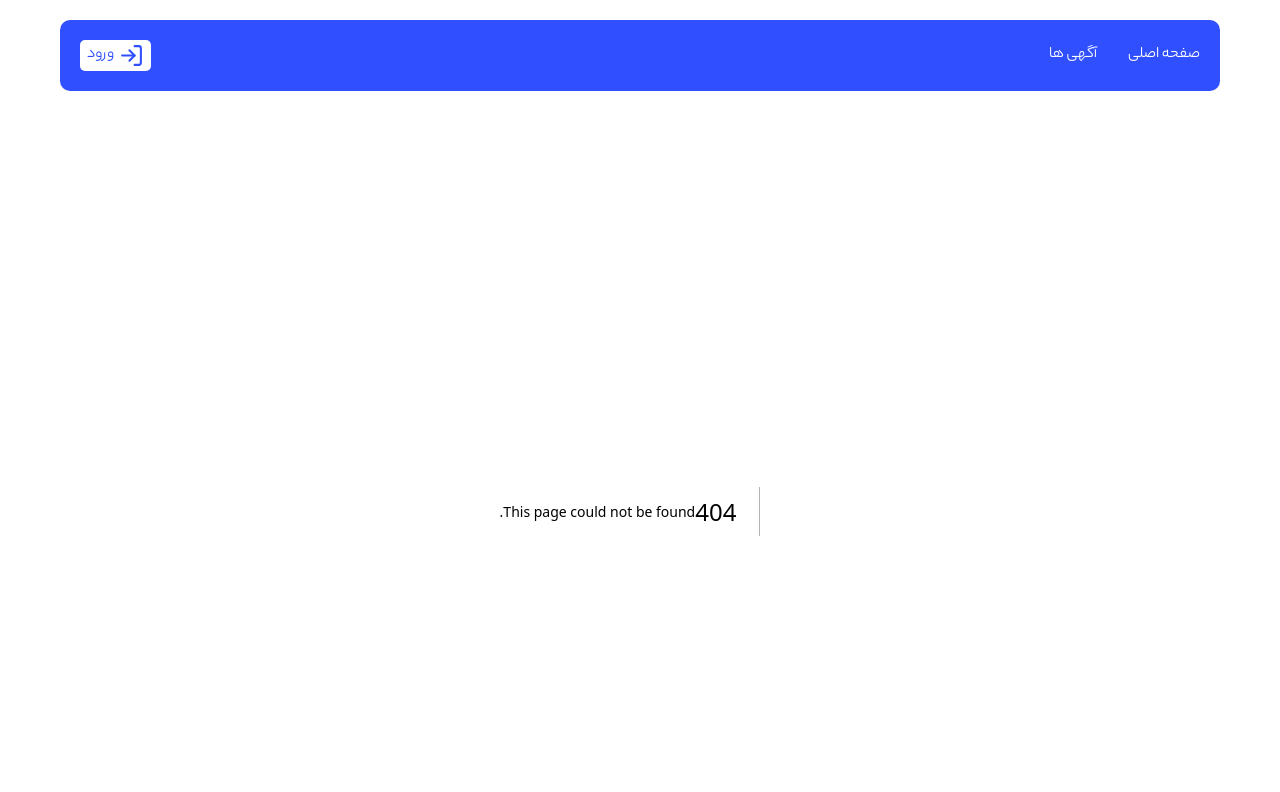
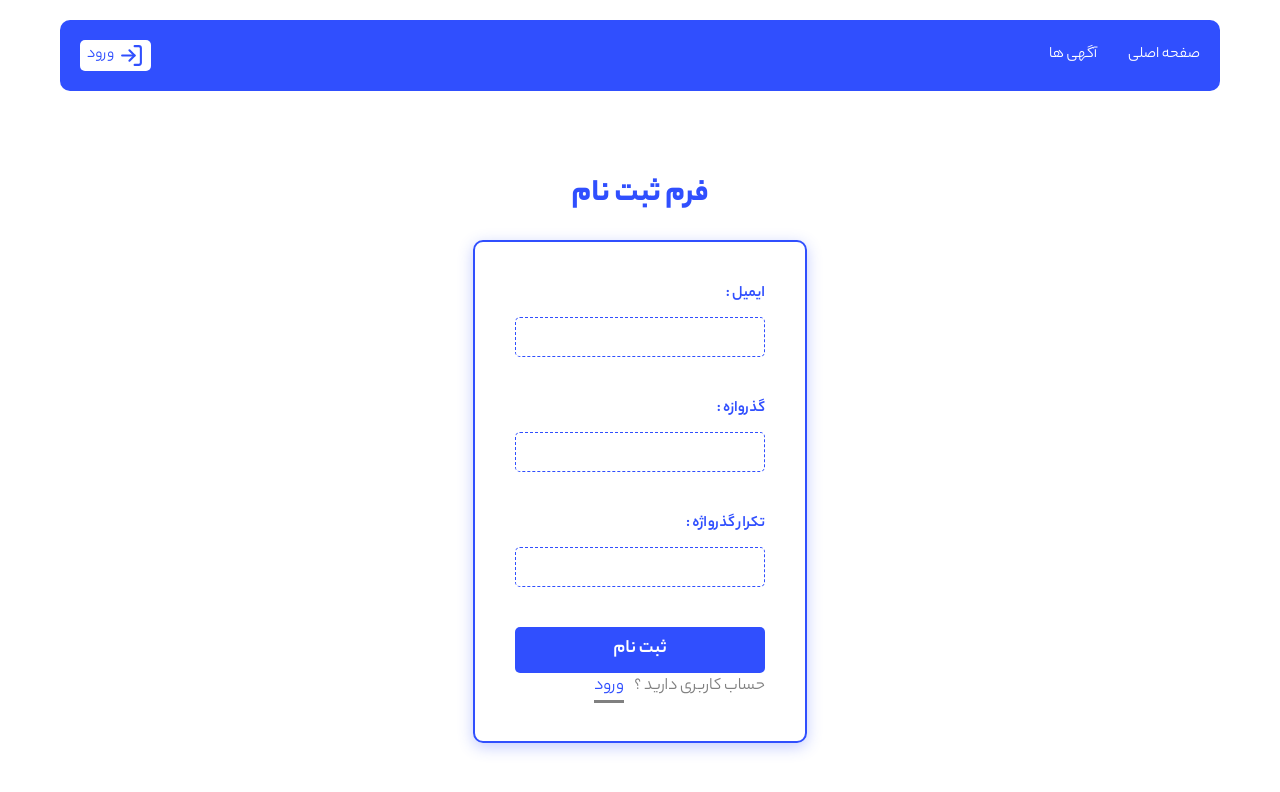
Before and after one commit to yosef-rrezaie/Amlak, a Next.js app: page /signup in a window 1280 px wide. Before the commit this address had no page. Shown: the top 792 px of the page. Built offline with nearby package versions, Linux system fonts and the light colour scheme.

Commit message:
develope loginPage form

```diff
--- /dev/null
+++ b/src/app/signup/page.js
@@ -0,0 +1,5 @@
+import SignupPage from "@/components/templates/SignupPage";
+
+export default function page() {
+  return <SignupPage />;
+}
--- a/src/components/layout/Header.js
+++ b/src/components/layout/Header.js
@@ -15,7 +15,7 @@
         </ul>
       </div>
       <div className={styles.login}>
-        <Link href="/signin">
+        <Link href="/signup">
           <FiLogIn />
           <span>ورود</span>
         </Link>
--- /dev/null
+++ b/src/components/templates/SignupPage.js
@@ -0,0 +1,39 @@
+"use client";
+
+import { useState } from "react";
+import styles from "./SignupPage.module.css";
+import Link from "next/link";
+export default function SignupPage() {
+  const [email, setEmail] = useState("");
+  const [password, setPassword] = useState("");
+  const [rePassword, setRePassword] = useState("");
+  return (
+    <div className={styles.form}>
+      <h4>فرم ثبت نام</h4>
+      <form>
+        <label>ایمیل :</label>
+        <input
+          type="text"
+          value={email}
+          onChange={(e) => setEmail(e.target.value)}
+        />
+        <label>گذروازه :</label>
+        <input
+          type="password"
+          value={password}
+          onChange={(e) => setPassword(e.target.value)}
+        />
+        <label>تکرار گذرواژه :</label>
+        <input
+          type="password"
+          value={rePassword}
+          onChange={(e) => setRePassword(e.target.value)}
+        />
+        <button>ثبت نام</button>
+        <p>
+          حساب کاربری دارید ؟<Link href="/signin">ورود</Link>
+        </p>
+      </form>
+    </div>
+  );
+}
--- /dev/null
+++ b/src/components/templates/SignupPage.module.css
@@ -0,0 +1,74 @@
+.form {
+    display: flex;
+    flex-direction: column;
+    justify-content: center;
+    align-items: center;
+    height: 90vh;
+  }
+
+  .form h4 {
+    color: #304ffe;
+    font-weight: 600;
+    font-size: 2rem;
+    margin-bottom: 20px;
+  }
+
+  .form form {
+    display: flex;
+    flex-direction: column;
+    max-width: 700px;
+    box-shadow: #304ffe4a 0px 4px 15px;
+    border: 2px solid #304ffe;
+    padding: 40px;
+    border-radius: 10px;
+    margin-bottom: 30px;
+  }
+
+  .form label {
+    color: #304ffe;
+    margin-bottom: 10px;
+    font-weight: 400;
+  }
+
+  .form input {
+    margin-bottom: 40px;
+    width: 250px;
+    border: 1px #304ffe dashed;
+    color: grey;
+    border-radius: 5px;
+    padding: 10px;
+    direction: ltr !important;
+    font-size: 1rem;
+    height: 40px;
+  }
+
+  .form input:focus {
+    border: 1px #304ffe solid;
+    outline: none;
+  }
+
+  .form button {
+    border: none;
+    background-color: #304ffe;
+    color: #fff;
+    font-size: 1.2rem;
+    font-weight: 400;
+    border-radius: 5px;
+    transition: all ease-in 0.1s;
+    cursor: pointer;
+    padding: 8px 0;
+  }
+  .form button:hover {
+    transform: scale(1.05);
+  }
+
+  .form p {
+    color: grey;
+    font-size: 1.1rem;
+  }
+
+  .form a {
+    color: #304ffe;
+    margin-right: 10px;
+    border-bottom: 3px solid grey;
+  }
```
